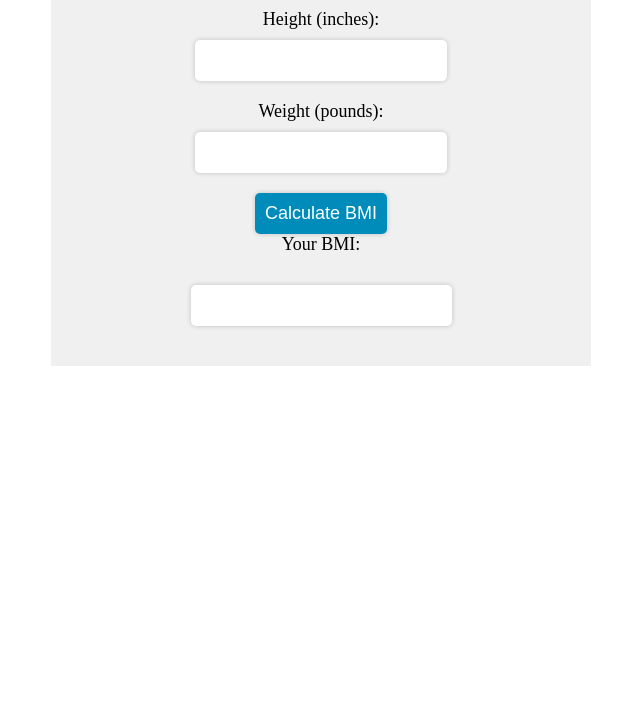
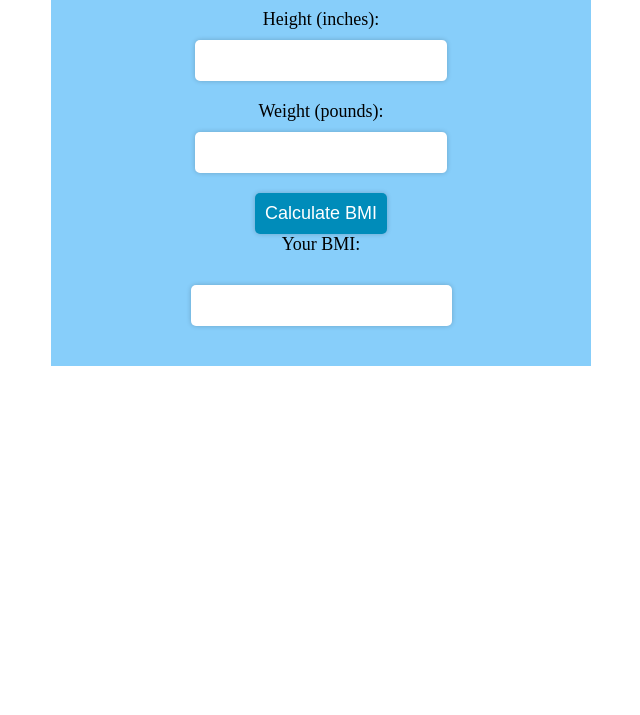
Before and after one commit to jdjhalfamazing/bmi-calculator, a plain HTML site: page index.html in a window 1280 px wide. Shown: the part 85-800 px from the top of the page, without its empty margins (319-959 px from the left). Drawn offline with Linux system fonts and the light colour scheme.

Commit message:
changed background to light sky blue

```diff
--- a/style.css
+++ b/style.css
@@ -3,7 +3,7 @@
 	max-width: 500px;
 	margin: 0 auto;
 	padding: 20px;
-	background-color: #f0f0f0;
+	background-color: lightskyblue;
 	text-align: center;
   }
 
```
